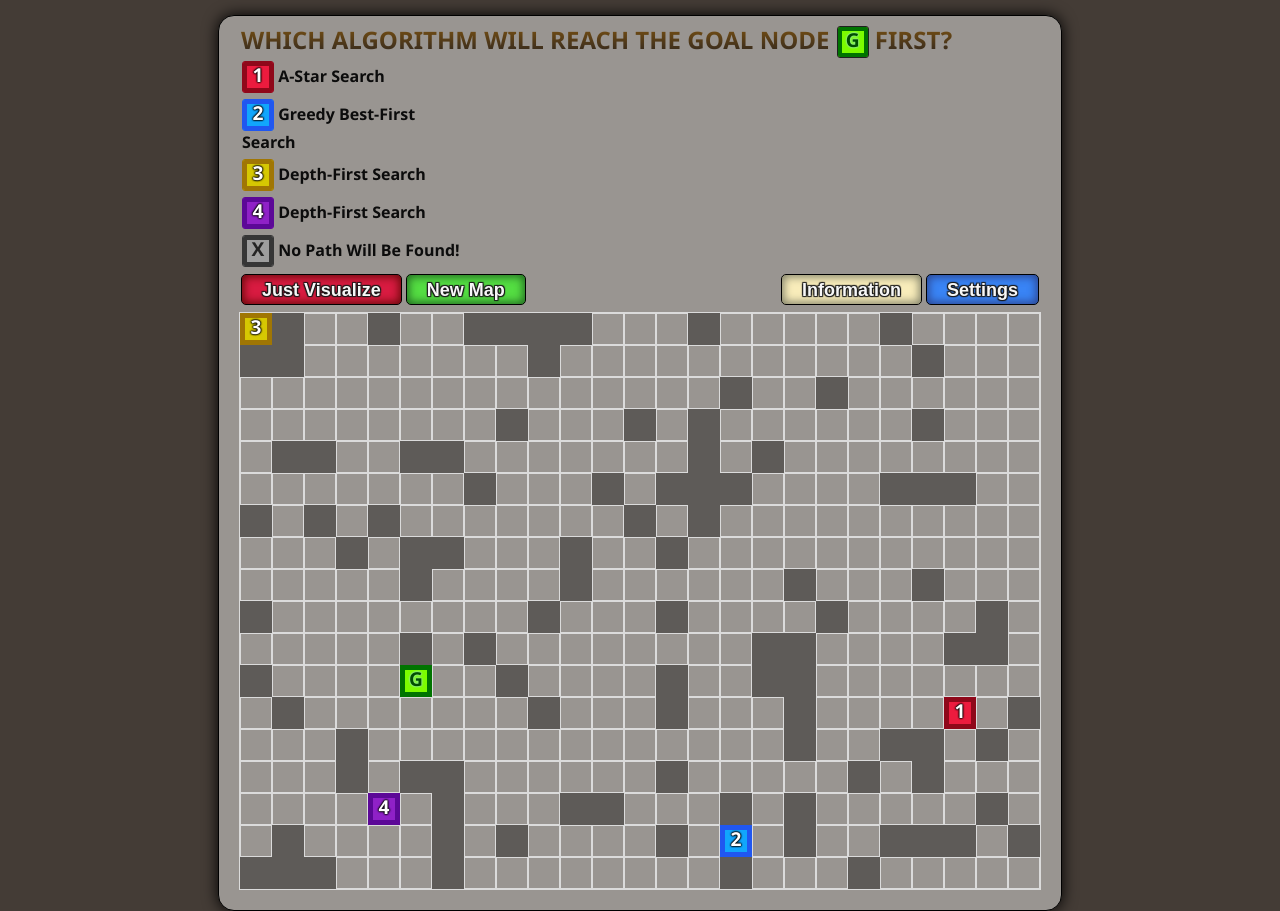
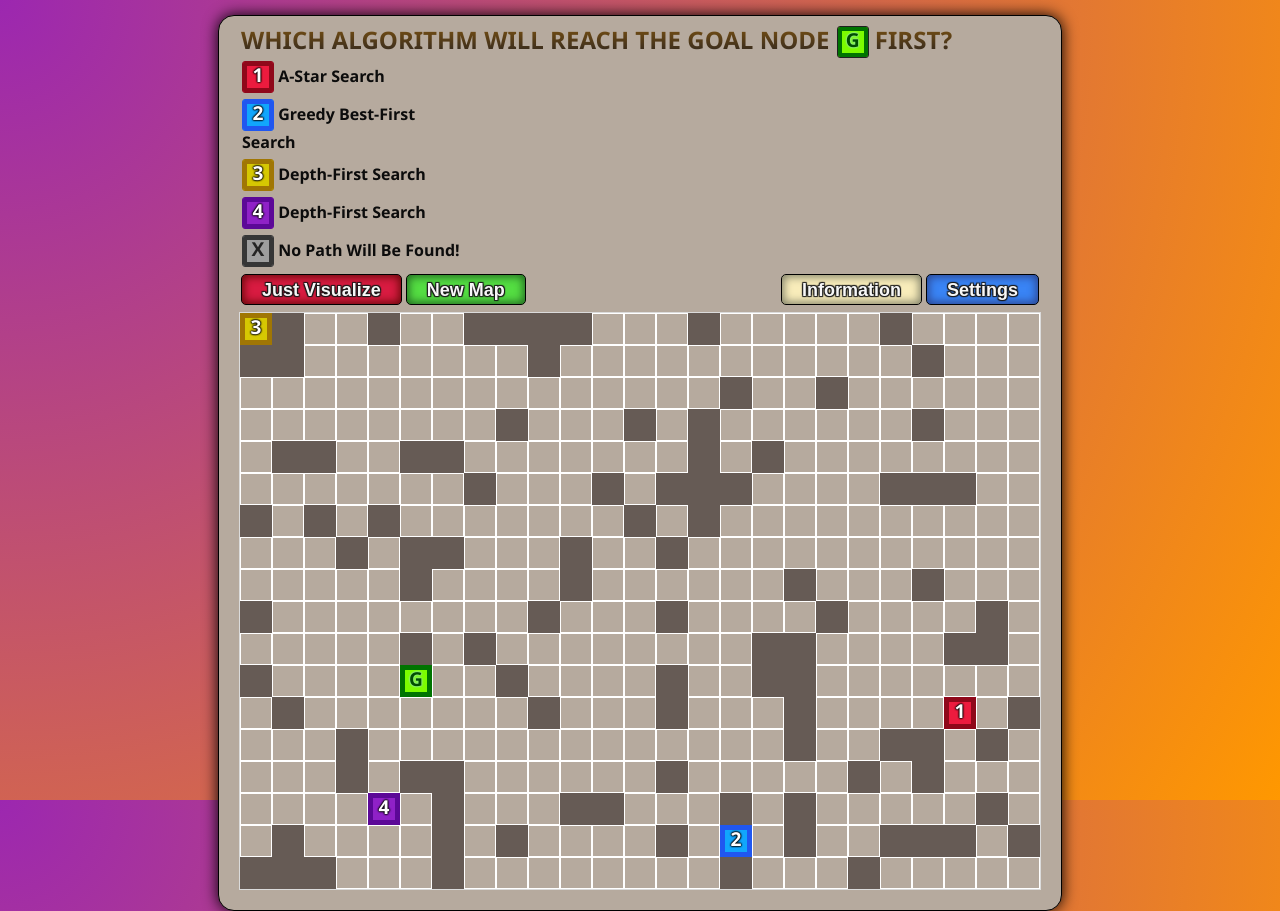
Before and after one commit to vik-ma/pathfinding-race, a React (Create React App) app: page / in a window 1280 px wide. Built offline with nearby package versions, Linux system fonts and the light colour scheme.

Commit message:
Added gradient background to body

```diff
--- a/src/App.css
+++ b/src/App.css
@@ -1,13 +1,16 @@
 body {
     color:rgb(12, 12, 12);
-    background-color:rgb(68, 60, 54);
+    background: radial-gradient(circle at top left, #9c27b0, #ff9800);
+    background-repeat: no-repeat;
+    background-attachment: fixed;
+    background-size: cover;
     font-weight: bold;
     font-family: 'Segoe UI', Tahoma, Geneva, Verdana, sans-serif;
 }
 
 p {
     font-family: 'Segoe UI', Tahoma, Geneva, Verdana, sans-serif;
-    margin:0;
+    margin: 0;
     margin-bottom: 10px;
     font-weight: 600;
     user-select: auto;
@@ -48,6 +51,7 @@ p strong {
 /* Window backdrop of contents of the app */
 .appBackdrop {
     background-color: var(--backdropcolor);
+    background-color: rgb(182, 170, 158);
     border: 1px solid black;
     box-shadow: 0 0 15px black;
     min-width: 802px;
@@ -676,7 +680,7 @@ p strong {
 
 /* Template for nodes in grid */
 .node {
-    border: 1px solid rgb(219, 219, 219);
+    border: 1px solid rgb(255, 255, 255);
     height: 30px;
     width: 30px;
     min-width: 30px;
@@ -690,8 +694,8 @@ p strong {
 
 /* Wall Nodes in grid */
 .node-wall {
-    background-color:#5e5b58;
-    border: 1px solid #5e5b58;
+    background-color: #665b55;
+    border: 1px solid #665b55;
 }
 
 /* Node only used to represent 'No Path Will Be Found!'-option in Game Menu */
```
